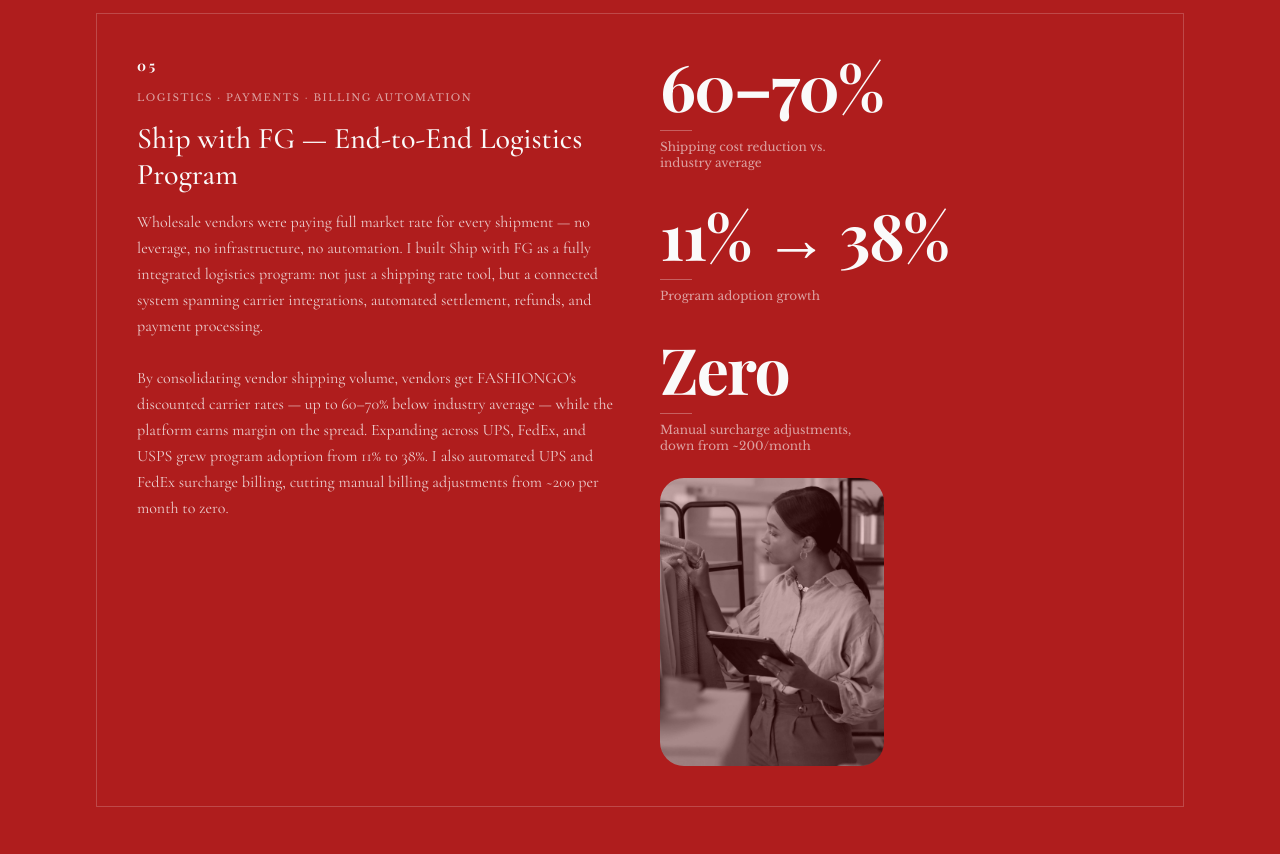
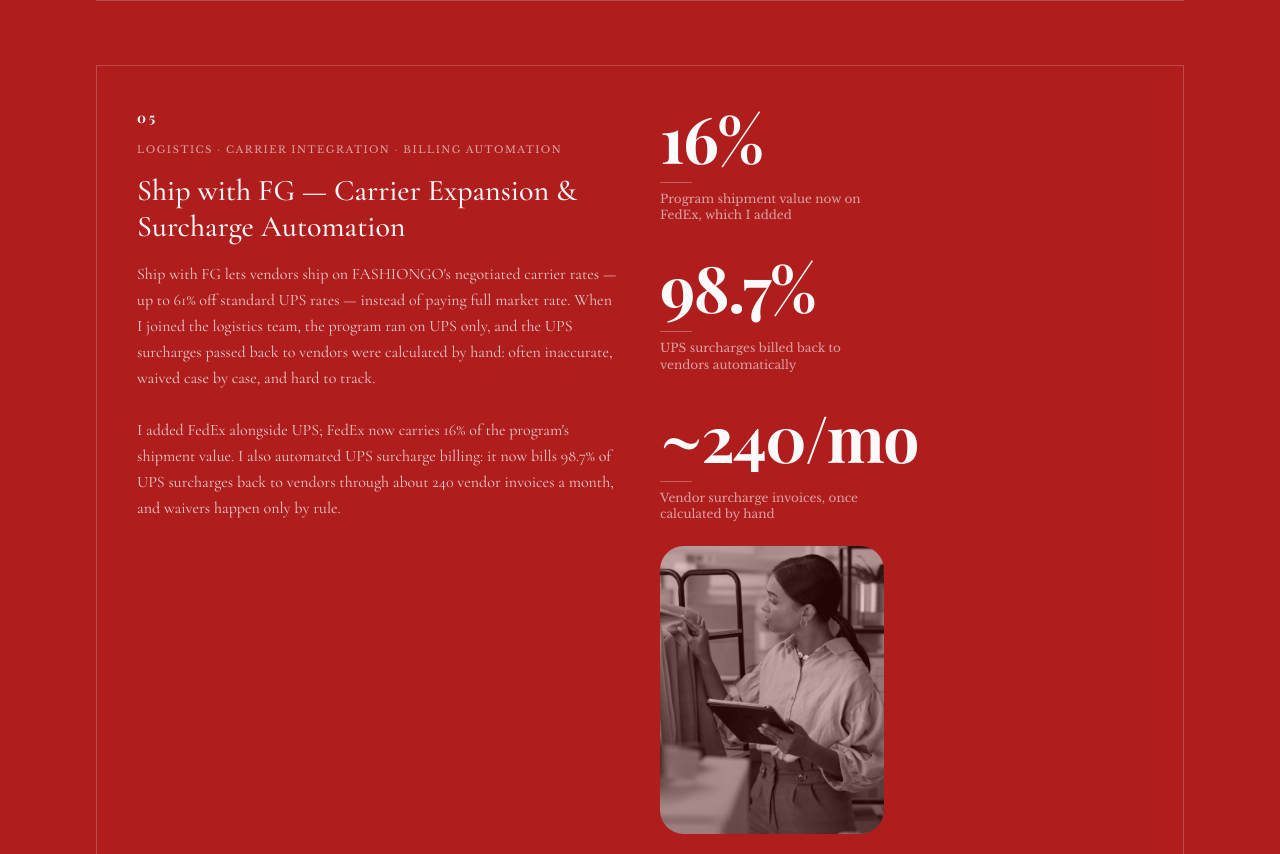
Before and after one commit to jennieryu/jennieryu.github.io, a plain HTML site: page ecommerce/index.html in a window 1280 px wide. Shown: the part 3139-3993 px from the top of the page. Drawn offline with nearby package versions, Linux system fonts and the light colour scheme; a web font is replaced by a local one.

Commit message:
Sync site with the current resume (public version)
- Resume page: official titles (Junior Product Manager to Product
  Manager, promoted 01/2024) with team names shown separately
- Ship with FG case: describe owned work only (FedEx added, now 16% of
  program shipment value; UPS surcharge billing automated, 98.7% billed
  across ~240 invoices a month); drop unsupported 60-70%, 11% to 38%,
  USPS, and margin claims
- Shopcord case: prepaid SMS credits built on the CPC ads auto-reload
- About: FASHIONGO's first net terms option, now nearly half of payouts
- Public resume PDF/DOCX: titles, CPC auto-reload, SMS credits,
  surcharge accuracy, shortened OE bullet

Co-Authored-By: Claude Opus 5.5 <noreply@anthropic.com>
Claude-Session: https://claude.ai/code/session_0198VQqXy39Y7oUCamEcucGa

```diff
--- a/ecommerce/index.html
+++ b/ecommerce/index.html
@@ -81,7 +81,7 @@
           <p class="case__tags">SaaS · Monetization · Launched June 2026</p>
           <h3 class="case__title">Shopcord — All-in-One Wholesale SaaS Platform</h3>
           <p class="case__text">FASHIONGO's revenue was transaction-based: the platform earned when orders flowed through the marketplace. The opportunity was to become the system wholesale vendors run their entire business on — and to turn that into recurring revenue.</p>
-          <p class="case__text">I was the sole PM on Shopcord's build, writing every PRD and taking a team of 7 engineers and 4 designers from spec to launch. Shopcord is an all-in-one SaaS platform for wholesale vendors covering inventory and line sheet management, order processing, payments and settlements, shipping, and SMS/email marketing. Monetized through subscriptions and integrated payments, it shifts FASHIONGO from transaction-based to recurring revenue. About 300 vendors onboarded in the first five months, and I'm now leading the Phase 2.5 expansion.</p>
+          <p class="case__text">I was the sole PM on Shopcord's build, writing every PRD and taking a team of 7 engineers and 4 designers from spec to launch. Shopcord is an all-in-one SaaS platform for wholesale vendors covering inventory and line sheet management, order processing, payments and settlements, shipping, and SMS/email marketing. SMS runs on prepaid credits that vendors buy, auto-reload, and spend as they send, extending the auto-reload I built for FASHIONGO's CPC ads. Monetized through subscriptions and integrated payments, it shifts FASHIONGO from transaction-based to recurring revenue. About 300 vendors onboarded in the first five months, and I'm now leading the Phase 2.5 expansion.</p>
         </div>
         <div class="case__aside">
           <div class="case__metrics">
@@ -150,19 +150,19 @@
       <article class="case reveal" id="ship-with-fg">
         <div class="case__body">
           <span class="case__num">05</span>
-          <p class="case__tags">Logistics · Payments · Billing Automation</p>
-          <h3 class="case__title">Ship with FG — End-to-End Logistics Program</h3>
-          <p class="case__text">Wholesale vendors were paying full market rate for every shipment — no leverage, no infrastructure, no automation. I built Ship with FG as a fully integrated logistics program: not just a shipping rate tool, but a connected system spanning carrier integrations, automated settlement, refunds, and payment processing.</p>
-          <p class="case__text">By consolidating vendor shipping volume, vendors get FASHIONGO's discounted carrier rates — up to 60–70% below industry average — while the platform earns margin on the spread. Expanding across UPS, FedEx, and USPS grew program adoption from 11% to 38%. I also automated UPS and FedEx surcharge billing, cutting manual billing adjustments from ~200 per month to zero.</p>
+          <p class="case__tags">Logistics · Carrier Integration · Billing Automation</p>
+          <h3 class="case__title">Ship with FG — Carrier Expansion &amp; Surcharge Automation</h3>
+          <p class="case__text">Ship with FG lets vendors ship on FASHIONGO's negotiated carrier rates — up to 61% off standard UPS rates — instead of paying full market rate. When I joined the logistics team, the program ran on UPS only, and the UPS surcharges passed back to vendors were calculated by hand: often inaccurate, waived case by case, and hard to track.</p>
+          <p class="case__text">I added FedEx alongside UPS; FedEx now carries 16% of the program's shipment value. I also automated UPS surcharge billing: it now bills 98.7% of UPS surcharges back to vendors through about 240 vendor invoices a month, and waivers happen only by rule.</p>
         </div>
         <div class="case__aside">
           <div class="case__metrics">
-            <div class="metric"><span class="metric__value">60–70%</span><p class="metric__label">Shipping cost reduction vs. industry average</p></div>
-            <div class="metric"><span class="metric__value">11% → 38%</span><p class="metric__label">Program adoption growth</p></div>
-            <div class="metric"><span class="metric__value">Zero</span><p class="metric__label">Manual surcharge adjustments, down from ~200/month</p></div>
+            <div class="metric"><span class="metric__value">16%</span><p class="metric__label">Program shipment value now on FedEx, which I added</p></div>
+            <div class="metric"><span class="metric__value">98.7%</span><p class="metric__label">UPS surcharges billed back to vendors automatically</p></div>
+            <div class="metric"><span class="metric__value">~240/mo</span><p class="metric__label">Vendor surcharge invoices, once calculated by hand</p></div>
           </div>
           <div class="case__media">
-            <img src="../assets/img/case-ship-fg.png" alt="Ship with FG — End-to-End Logistics Program" loading="lazy">
+            <img src="../assets/img/case-ship-fg.png" alt="Ship with FG — Carrier Expansion &amp; Surcharge Automation" loading="lazy">
           </div>
         </div>
       </article>
```
Also changed, not shown: about/index.html (+1 -1 lines), resume/index.html (+6 -6 lines), 2 other files.
